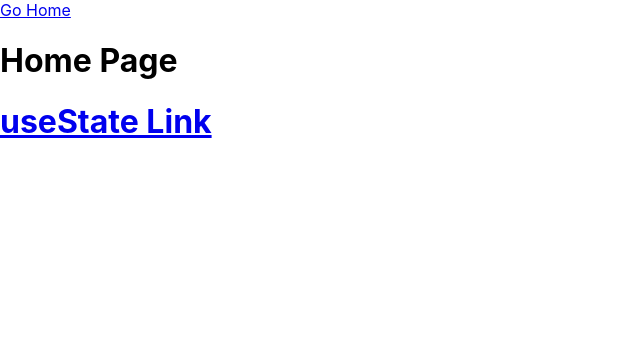
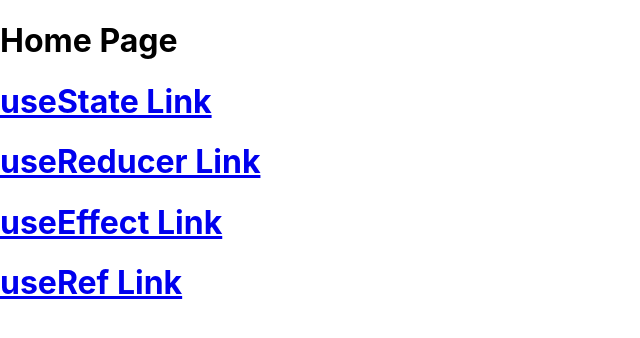
Before and after one commit to knguyen111601/React_Hooks, a React (Create React App) app: page / in a window 1280 px wide. Shown: the top 338 px of the page, without its empty margins (0-640 px from the left). Built offline with nearby package versions, Linux system fonts and the light colour scheme.

Commit message:
main hooks added

```diff
--- a/src/App.js
+++ b/src/App.js
@@ -1,10 +1,12 @@
 import { Link } from "react-router-dom";
 import Main from "./pages/Main"
+import { useLocation } from "react-router";
 
 function App() {
+  let location = useLocation()
   return (
     <div className="App">
-      <Link to="/">Go Home</Link>
+      {location.pathname !== "/" ? <Link to="/">Go Home</Link> : null}
       <Main/>
     </div>
   );
--- a/src/pages/Home.js
+++ b/src/pages/Home.js
@@ -6,6 +6,18 @@ const Home = () => {
         <Link to="/useState">
             <h1>useState Link</h1>
         </Link>
+
+        <Link to="/useReducer">
+            <h1>useReducer Link</h1>
+        </Link>
+
+        <Link to="/useEffect">
+            <h1>useEffect Link</h1>
+        </Link>
+
+        <Link to="/useRef">
+            <h1>useRef Link</h1>
+        </Link>
     </>
 }
 
--- /dev/null
+++ b/src/pages/HookPages/UseEffectPage.js
@@ -0,0 +1,7 @@
+const UseEffectPage = () => {
+    return <>
+        <h1>useEffect</h1>
+    </>
+}
+
+export default UseEffectPage
--- /dev/null
+++ b/src/pages/HookPages/UseReducerPage.js
@@ -0,0 +1,7 @@
+const UseReducerPage = () => {
+    return <>
+        <h1>useReducer</h1>
+    </>
+}
+
+export default UseReducerPage
--- /dev/null
+++ b/src/pages/HookPages/UseRefPage.js
@@ -0,0 +1,7 @@
+const UseRefPage = () => {
+    return <>
+        <h1>useRef</h1>
+    </>
+}
+
+export default UseRefPage
--- a/src/pages/Main.js
+++ b/src/pages/Main.js
@@ -1,12 +1,22 @@
 import {Routes, Route} from "react-router-dom"
 import Home from "./Home"
-import UseStatePage from "./UseStatePage"
+
+import UseStatePage from "./HookPages/UseStatePage"
+import UseReducerPage from "./HookPages/UseReducerPage"
+import UseEffectPage from "./HookPages/UseEffectPage"
+import UseRefPage from "./HookPages/UseRefPage"
 
 const Main = () => {
     return (
         <Routes>
+            <Route path="*" element={<h1>404 Page Here</h1>}/>
+
             <Route path="/" element={<Home/>}/>
             <Route path="/useState" element={<UseStatePage/>}/>
+            <Route path="/useReducer" element={<UseReducerPage/>}/>
+            <Route path="/useEffect" element={<UseEffectPage/>}/>
+            <Route path="/useRef" element={<UseRefPage/>}/>
+
         </Routes>
     )
 }
```
Also changed, not shown: src/pages/HookPages/UseStatePage.js (renamed from src/pages/UseStatePage.js).
